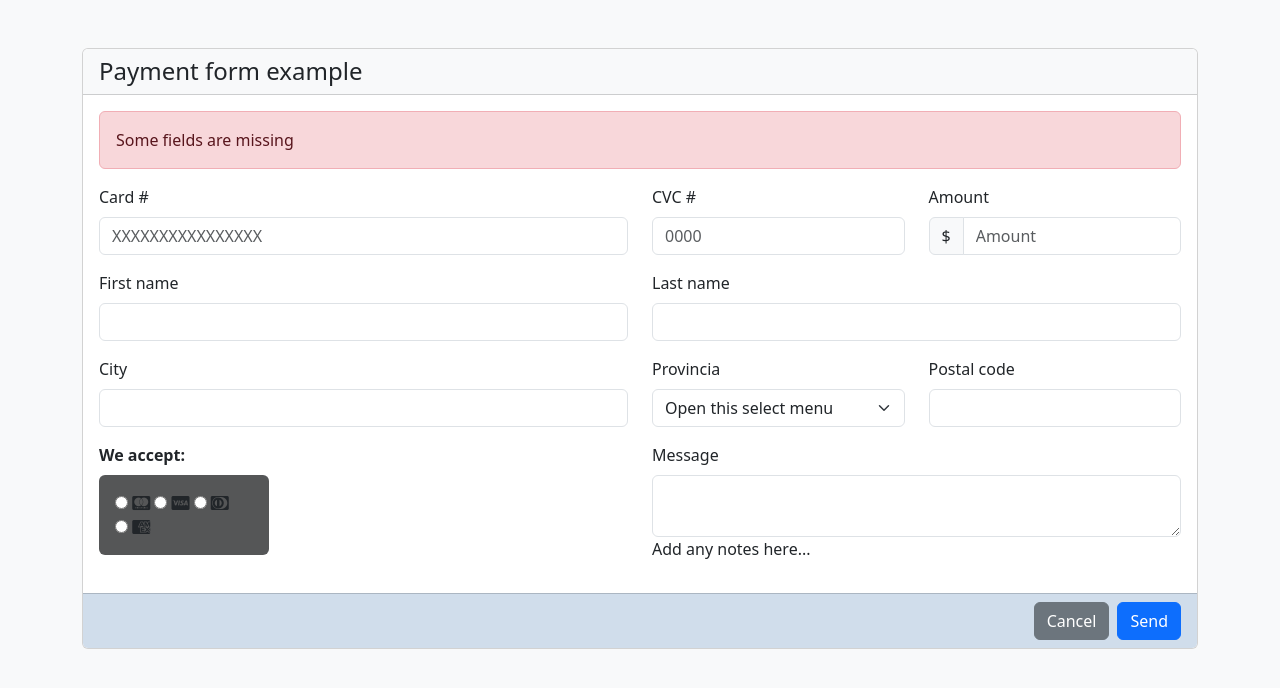
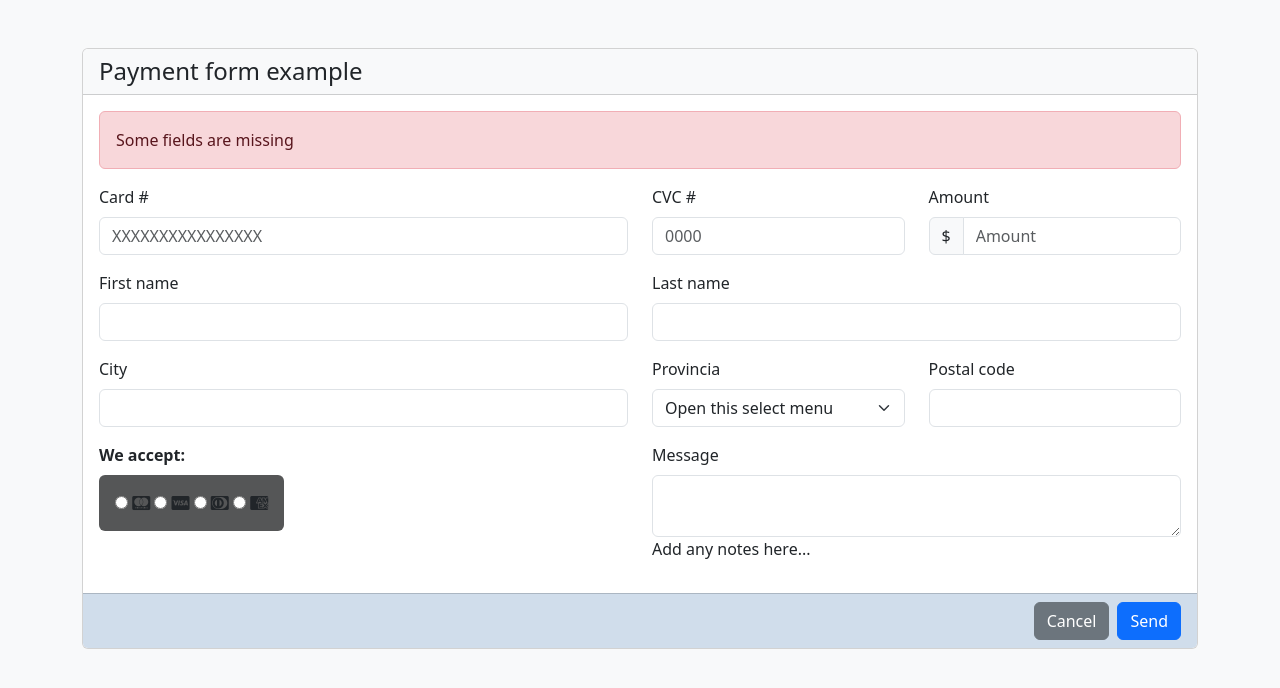
Before and after one commit to 4GeeksAcademy/AnthonySanto-html5-form-lt-55, a plain HTML site: page index.html in a window 1280 px wide. Drawn offline with nearby package versions, Linux system fonts and the light colour scheme.

Commit message:
corregido el ajuste de width

```diff
--- a/index.html
+++ b/index.html
@@ -85,7 +85,7 @@
 
               <div class="col-md">
                 <label class="form-label fw-bold">We accept:</label>
-                <div class="accepted-cards-container p-3 rounded" style="background-color: rgb(85, 86, 87); width: 170px;">
+                <div class="accepted-cards-container p-3 rounded" style="background-color: rgb(85, 86, 87); width:fit-content;">
                   <label class="card-option">
                     <input type="radio" name="card" value="mastercard">
                     <i class="fab fa-cc-mastercard"></i>
```
